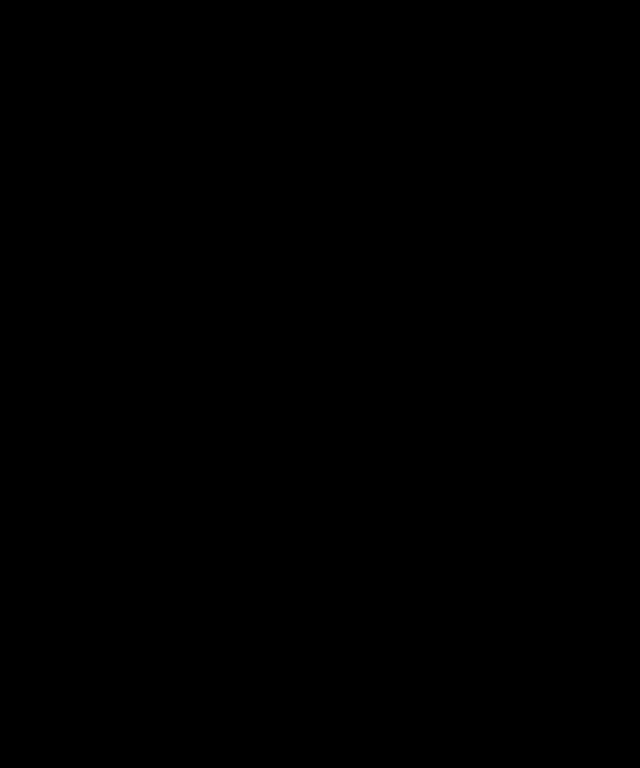
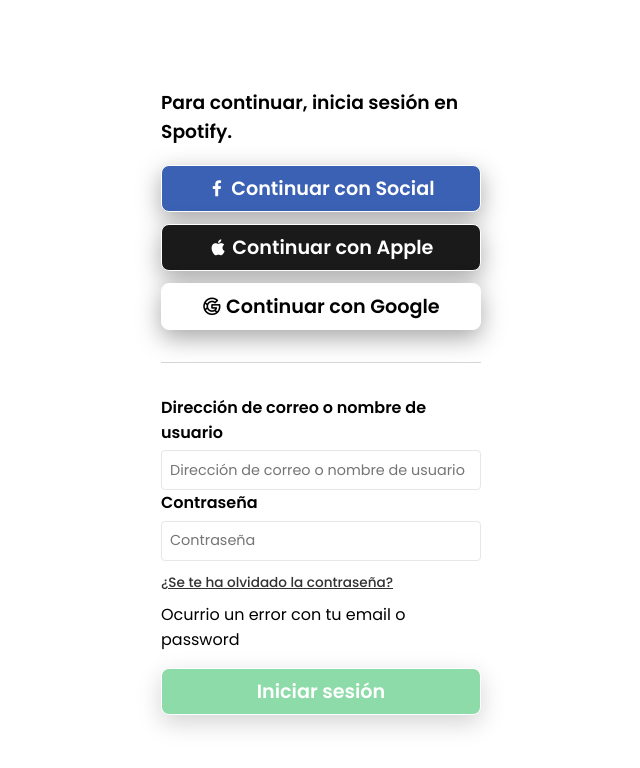
Before and after one commit to ramiro-alegre/spotify-clon, an Angular app: page /auth/login in a window 1280 px wide. Before the commit this address led to /. Shown: the top 768 px of the page, without its empty margins (319-959 px from the left). Built offline with nearby package versions, Linux system fonts and the light colour scheme.

Commit message:
Formulario de Login reactivo

```diff
--- a/src/app/modules/auth/auth-routing.module.ts
+++ b/src/app/modules/auth/auth-routing.module.ts
@@ -1,7 +1,17 @@
 import { NgModule } from '@angular/core';
 import { RouterModule, Routes } from '@angular/router';
+import { AuthPageComponent } from './pages/auth-page/auth-page.component';
 
-const routes: Routes = [];
+const routes: Routes = [
+  {
+    path: 'login',
+    component: AuthPageComponent
+  },
+  {
+    path: '**',
+    redirectTo: '/auth/login'
+  }
+];
 
 @NgModule({
   imports: [RouterModule.forChild(routes)],
--- a/src/app/modules/auth/auth.module.ts
+++ b/src/app/modules/auth/auth.module.ts
@@ -3,6 +3,7 @@
 
 import { AuthRoutingModule } from './auth-routing.module';
 import { AuthPageComponent } from './pages/auth-page/auth-page.component';
+import { ReactiveFormsModule } from '@angular/forms';
 
 
 @NgModule({
@@ -11,7 +12,8 @@
   ],
   imports: [
     CommonModule,
-    AuthRoutingModule
+    AuthRoutingModule,
+    ReactiveFormsModule
   ]
 })
 export class AuthModule { }
--- a/src/app/modules/auth/pages/auth-page/auth-page.component.css
+++ b/src/app/modules/auth/pages/auth-page/auth-page.component.css
@@ -0,0 +1,109 @@
+.login-auth-page {
+    position: absolute;
+    width: 100vw;
+    height: 100vh;
+    background-color: var(--color-4);
+    color: var(--color-3);
+    display: flex;
+    justify-content: center;
+    flex-direction: column;
+    align-items: center;
+    align-content: center;
+}
+
+.login-auth-page .login-auth-wrapper {
+    width: 25%;
+    display: flex;
+    justify-content: center;
+    flex-direction: column;
+    align-items: center;
+}
+
+.login-auth-page .login-social-zone {
+    display: flex;
+    flex-direction: column;
+    gap: .75rem;
+    width: 100%;
+}
+
+.login-auth-page .social-btn {
+    border: 0;
+    padding: .5rem 2rem;
+    width: 100%;
+    font-size: var(--font-size-2);
+    border-radius: var(--border-radius-2);
+    box-shadow: var(--shadow-1);
+    border: solid 1px var(--color-4);
+    background-color: var(--color-4);
+    font-weight: 600;
+}
+
+.login-auth-page .login-social-zone .social-btn.btn-fb {
+    background-color: #3A61B3;
+    color: var(--color-4);
+}
+
+.login-auth-page .login-social-zone .social-btn.btn-apple {
+    background-color: #1a1a1a;
+    color: var(--color-4);
+}
+
+.login-auth-page .separator {
+    width: 100%;
+    margin: 2rem 0;
+    border-bottom: solid 1px var(--color-2);
+    opacity: .2;
+}
+
+.login-auth-page .login-auth-form {
+    display: flex;
+    width: 100%;
+    justify-content: flex-start;
+    flex-direction: column;
+}
+
+.login-auth-page .login-auth-form .form-group {
+    display: flex;
+    justify-content: flex-start;
+    flex-direction: column;
+}
+
+.login-auth-page .login-auth-form .form-group input {
+    border: solid 1px #e7e7e7;
+    border-radius: var(--border-radius-1);
+    height: 30px;
+    padding: .25rem .5rem;
+    font-size: 90%;
+}
+
+.login-auth-page .login-auth-form label {
+    padding-bottom: .35rem;
+    font-weight: 600;
+    display: inline-block;
+    margin: 0;
+}
+
+.login-auth-page .login-auth-form .form-steps {
+    padding: .5rem 0;
+}
+
+.login-auth-page .login-auth-form .form-steps .link {
+    color: var(--color-2);
+    font-size: 85%;
+    font-weight: 500;
+    text-decoration: underline;
+}
+
+.login-auth-page .login-auth-form .form-steps .link:hover {
+    color: var(--color-1);
+}
+
+.login-auth-page .login-auth-form .form-action .login {
+    color: var(--color-4);
+    margin: 1rem 0;
+    background-color: var(--color-1);
+}
+
+input.ng-invalid.ng-touched {
+    border: solid 2px red !important
+}
--- a/src/app/modules/auth/pages/auth-page/auth-page.component.html
+++ b/src/app/modules/auth/pages/auth-page/auth-page.component.html
@@ -1 +1,30 @@
-<p>auth-page works!</p>
+<div class="login-auth-page">
+    <div class="login-auth-wrapper">
+        <h3>Para continuar, inicia sesión en Spotify.</h3>
+        <div class="login-social-zone">
+            <button class="social-btn btn-fb "> <i class="uil uil-facebook-f"></i> Continuar con Social</button>
+            <button class="social-btn btn-apple"><i class="uil uil-apple"></i> Continuar con Apple</button>
+            <button class="social-btn"><i class="uil uil-google"></i> Continuar con Google</button>
+        </div>
+        <div class="separator"></div>
+        <form (ngSubmit)="sendLogin" [formGroup]="formLogin" class="login-auth-form">
+            <div class="form-group">
+                <label for="email">Dirección de correo o nombre de usuario</label>
+                <input formControlName="email" type="text" placeholder="Dirección de correo o nombre de usuario" class="form-input">
+            </div>
+            <div class="form-group">
+                <label for="password">Contraseña</label>
+                <input formControlName="password" type="password" placeholder="Contraseña" class="form-input">
+            </div>
+            <div class="form-steps">
+                <a class="link" href="">¿Se te ha olvidado la contraseña?</a>
+            </div>
+            <div>
+                Ocurrio un error con tu email o password
+            </div>
+            <div class="form-action">
+                <button [disabled]="formLogin.invalid" class="login social-btn">Iniciar sesión</button>
+            </div>
+        </form>
+    </div>
+</div>
--- a/src/app/modules/auth/pages/auth-page/auth-page.component.ts
+++ b/src/app/modules/auth/pages/auth-page/auth-page.component.ts
@@ -1,4 +1,5 @@
 import { Component, OnInit } from '@angular/core';
+import { FormControl, FormGroup, Validators } from '@angular/forms';
 
 @Component({
   selector: 'app-auth-page',
@@ -7,9 +8,28 @@
 })
 export class AuthPageComponent implements OnInit {
 
+  formLogin:FormGroup = new FormGroup({});
+
   constructor() { }
 
   ngOnInit(): void {
+    this.formLogin = new FormGroup(
+      {
+        email: new FormControl('',[
+          Validators.required,
+          Validators.email
+        ]),
+        password: new FormControl('',[
+          Validators.required,
+          Validators.minLength(6),
+          Validators.maxLength(12)
+        ])
+      }
+    )
   }
 
+  sendLogin():void{
+    const body = this.formLogin.value
+    console.log(body)
+  }
 }
```
